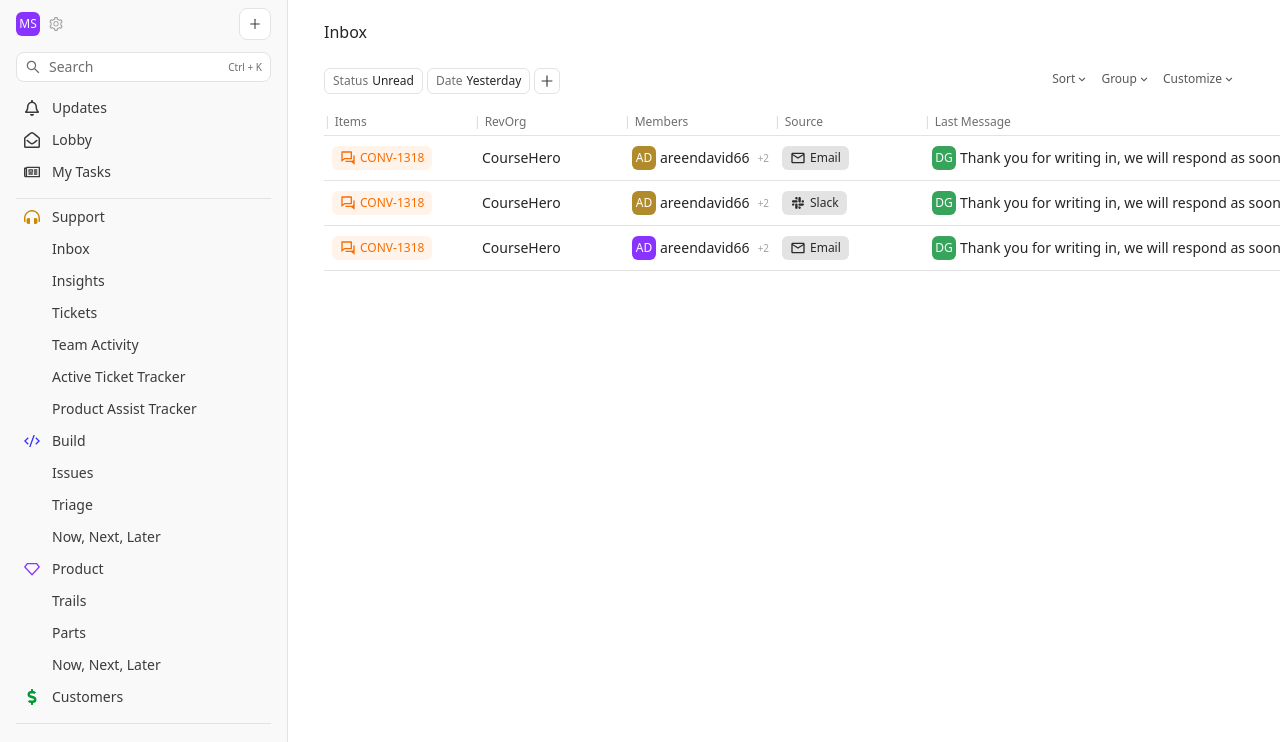
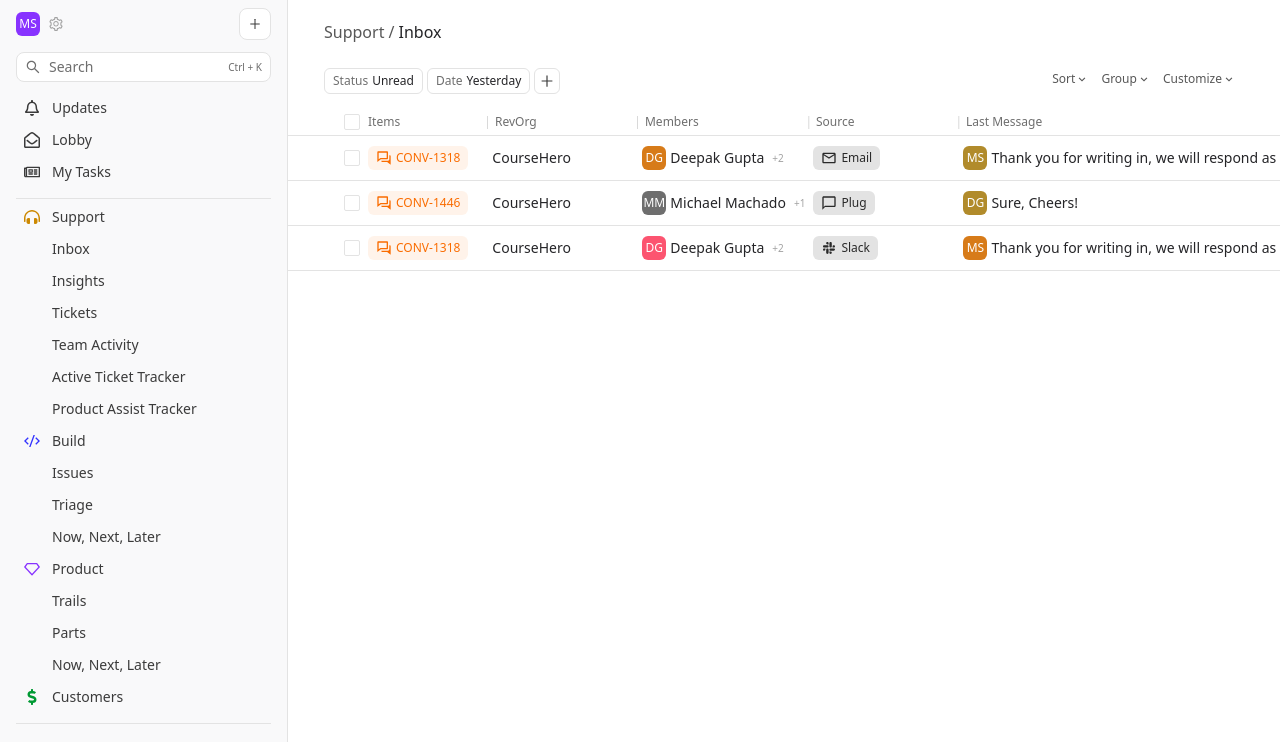
Before and after one commit to devrev/onboarding-prototype, a Next.js app: page /app/play in a window 1280 px wide. Shown: the top 742 px of the page. Built offline with nearby package versions, Linux system fonts and the light colour scheme.

Commit message:
fix: conv tables

```diff
--- /dev/null
+++ b/src/converters/convertToConversationTableRow/index.js
@@ -0,0 +1,35 @@
+import React from "react";
+import WorkPill from "@/libs/atoms/workPill";
+import ProfilePicture from "@/libs/atoms/profile";
+import SourcePill from "@/libs/atoms/sourcePill";
+
+const convertToConversationTableRow = (conv) => {
+  return [
+    <WorkPill key={conv.displayId} type="conv" display={conv.displayId} />,
+    "CourseHero",
+    <div key="members" className="flex items-center">
+      <ProfilePicture
+        size="xs"
+        name={conv.member.name}
+        color={conv.member?.color}
+      />
+      <p className="ml-1">{conv.member.name}</p>
+      <p className="ml-2 text-tiny text-gray-400">+{conv.member.extra}</p>
+    </div>,
+    <SourcePill key="source" name={conv.source} />,
+    <div key="last_msg" className="flex items-center">
+      <ProfilePicture size="xs" name={conv.msg.name} color={conv.msg?.color} />
+      <p className="ml-1 ellipsis-break">{conv.msg.text}</p>
+    </div>,
+    conv.ticket ? (
+      <WorkPill key={conv.ticket} type="ticket" display={conv.ticket} />
+    ) : (
+      <p> - </p>
+    ),
+    <p className="text-small" key="update">
+      {conv.updated}
+    </p>,
+  ];
+};
+
+export default convertToConversationTableRow;
--- a/src/libs/atoms/profile/index.js
+++ b/src/libs/atoms/profile/index.js
@@ -7,8 +7,31 @@
   md: "w-12 h-12 text-lg",
 };
 
+const colors = [
+  "bg-gray-500",
+  "bg-yellow-light",
+  "bg-red-light",
+  "bg-orange-light",
+  "bg-purple-light",
+  "bg-red-light",
+];
+
 const ProfilePicture = ({ name, size = "xs", color }) => {
+  if (name.length > 2) {
+    const splitName = name.split(" ");
+    if (splitName.length >= 2) {
+      name = splitName[0][0] + splitName[1][0];
+    } else {
+      name = name[0] + name[1];
+    }
+  }
+
   const sizeClass = sizeMap[size];
+  if (!color) {
+    const colorIdx = Math.floor(Math.random() * colors.length);
+    color = colors[colorIdx];
+  }
+
   return (
     <div
       className={clsx(
--- a/src/libs/desks/conversations/index.js
+++ b/src/libs/desks/conversations/index.js
@@ -1,16 +1,14 @@
 import React from "react";
-import WorkPill from "@/libs/atoms/workPill";
-import ProfilePicture from "@/libs/atoms/profile";
 import Filters from "@/libs/components/Filters";
-import UpdatesDesk from "@/libs/desks/updates";
 import Table from "@/libs/molecules/Table";
-import SourcePill from "@/libs/atoms/sourcePill";
+import convertToConversationTableRow from "@/converters/convertToConversationTableRow";
 
 const ConversationDesk = () => {
   return (
     <div>
-      <div className="py-5 px-page-gutter">
-        <h2>Inbox</h2>
+      <div className="py-5 px-page-gutter flex">
+        <h2 className="text-gray-600">Support /</h2>
+        <h2 className="ml-1">Inbox</h2>
       </div>
       <div className="px-page-gutter">
         <Filters
@@ -21,7 +19,7 @@
           sort={[{ name: "Sort" }, { name: "Group" }, { name: "Customize" }]}
         />
       </div>
-      <div className="mt-4 pl-page-gutter">
+      <div className="mt-4">
         <Table
           headers={[
             "Items",
@@ -33,72 +31,47 @@
             "Last Updated",
           ]}
           data={[
-            [
-              <WorkPill key="CONV-1318" type="conv" display="CONV-1318" />,
-              "CourseHero",
-              <div key="members" className="flex items-center">
-                <ProfilePicture size="xs" name="AD" color="bg-yellow-light" />
-                <p className="ml-1">areendavid66</p>
-                <p className="ml-2 text-tiny text-gray-400">+2</p>
-              </div>,
-              <SourcePill key="source" name="email" />,
-              <div key="last_msg" className="flex items-center">
-                <ProfilePicture size="xs" name="DG" color="bg-green-light" />
-                <p className="ml-1 ellipsis-break">
-                  Thank you for writing in, we will respond as soon as possible.
-                  While you wait, please add any additional information that may
-                  help us with your inquiry.
-                </p>
-              </div>,
-              <WorkPill key="TKT-1819" type="ticket" display="TKT-1819" />,
-              <p className="text-small" key="update">
-                yesterday
-              </p>,
-            ],
-            [
-              <WorkPill key="CONV-1318" type="conv" display="CONV-1318" />,
-              "CourseHero",
-              <div key="members" className="flex items-center">
-                <ProfilePicture size="xs" name="AD" color="bg-yellow-light" />
-                <p className="ml-1">areendavid66</p>
-                <p className="ml-2 text-tiny text-gray-400">+2</p>
-              </div>,
-              <SourcePill key="source" name="slack" />,
-              <div key="last_msg" className="flex items-center">
-                <ProfilePicture size="xs" name="DG" color="bg-green-light" />
-                <p className="ml-1 ellipsis-break">
-                  Thank you for writing in, we will respond as soon as possible.
-                  While you wait, please add any additional information that may
-                  help us with your inquiry.
-                </p>
-              </div>,
-              <WorkPill key="TKT-1819" type="ticket" display="TKT-1819" />,
-              <p className="text-small" key="update">
-                yesterday
-              </p>,
-            ],
-            [
-              <WorkPill key="CONV-1318" type="conv" display="CONV-1318" />,
-              "CourseHero",
-              <div key="members" className="flex items-center">
-                <ProfilePicture size="xs" name="AD" color="bg-purple-light" />
-                <p className="ml-1">areendavid66</p>
-                <p className="ml-2 text-tiny text-gray-400">+2</p>
-              </div>,
-              <SourcePill key="source" name="email" />,
-              <div key="last_msg" className="flex items-center">
-                <ProfilePicture size="xs" name="DG" color="bg-green-light" />
-                <p className="ml-1 ellipsis-break">
-                  Thank you for writing in, we will respond as soon as possible.
-                  While you wait, please add any additional information that may
-                  help us with your inquiry.
-                </p>
-              </div>,
-              <WorkPill key="TKT-1819" type="ticket" display="TKT-1819" />,
-              <p className="text-small" key="update">
-                yesterday
-              </p>,
-            ],
+            convertToConversationTableRow({
+              displayId: "CONV-1318",
+              member: {
+                name: "Deepak Gupta",
+                extra: 2,
+              },
+              source: "email",
+              msg: {
+                name: "Manan Sharma",
+                text: "Thank you for writing in, we will respond as soon as possible.While you wait, please add any additional information that may help us with your inquiry.",
+              },
+              ticket: "TKT-1216",
+              updated: "yesterday",
+            }),
+            convertToConversationTableRow({
+              displayId: "CONV-1446",
+              member: {
+                name: "Michael Machado",
+                extra: 1,
+              },
+              source: "plug",
+              msg: {
+                name: "Deepak Gupta",
+                text: "Sure, Cheers!",
+              },
+              updated: "7 hrs ago",
+            }),
+            convertToConversationTableRow({
+              displayId: "CONV-1318",
+              member: {
+                name: "Deepak Gupta",
+                extra: 2,
+              },
+              source: "slack",
+              msg: {
+                name: "Manan Sharma",
+                text: "Thank you for writing in, we will respond as soon as possible.While you wait, please add any additional information that may help us with your inquiry.",
+              },
+              ticket: "TKT-1216",
+              updated: "yesterday",
+            }),
           ]}
         />
       </div>
--- a/src/libs/molecules/Table/index.js
+++ b/src/libs/molecules/Table/index.js
@@ -2,15 +2,25 @@
 
 const Table = ({ data, headers }) => {
   return (
-    <div className="flex items-start flex-2">
+    <div className="flex items-start flex-2 mr-20">
       <table>
         <tbody>
           <tr>
-            <th>{headers[0]}</th>
+            <th>
+              <div className="flex items-center ml-14 mr-4">
+                <div className="w-4 h-4 border rounded-sm mr-2"></div>
+                {headers[0]}
+              </div>
+            </th>
           </tr>
           {data.map((dataItem) => (
             <tr key={dataItem[0]}>
-              <td>{dataItem[0]}</td>
+              <td>
+                <div className="flex items-center ml-12 mr-4">
+                  <div className="w-4 h-4 border rounded-sm mr-2"></div>
+                  {dataItem[0]}
+                </div>
+              </td>
             </tr>
           ))}
         </tbody>
@@ -20,7 +30,12 @@
           <tbody>
             <tr>
               {headers.map(
-                (header, idx) => idx > 0 && <th key={header}>{header}</th>
+                (header, idx) =>
+                  idx > 0 && (
+                    <th className="secondary-header" key={header}>
+                      {header}
+                    </th>
+                  )
               )}
             </tr>
             {data.map((dataItem) => (
--- a/src/styles/tables.css
+++ b/src/styles/tables.css
@@ -33,7 +33,7 @@
   height: 25px;
 }
 
-th::before {
+.secondary-header::before {
   content: "|";
   @apply text-gray-300;
   @apply mr-1
```
